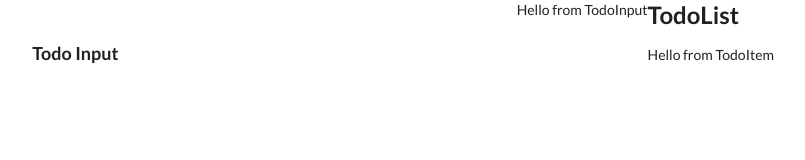
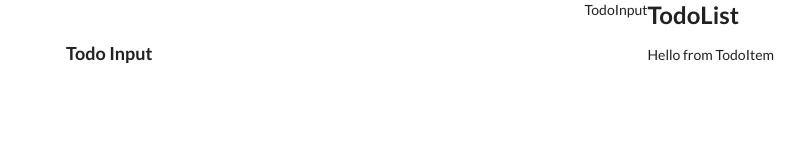
Before and after one commit to didixuecoding/React-Todo-List-Project, a React (Create React App) app: page / in a window 1280 px wide. Shown: the top 160 px of the page, without its empty margins (436-1241 px from the left). Built offline with nearby package versions, Linux system fonts and the light colour scheme.

Commit message:
Change#1
Just a test

```diff
--- a/src/components/TodoInput.js
+++ b/src/components/TodoInput.js
@@ -2,7 +2,7 @@ import React from "react";
 
 class TodoInput extends React.Component {
   render() {
-    return <div> Hello from TodoInput </div>;
+    return <div>TodoInput </div>;
   }
 }
 
```
